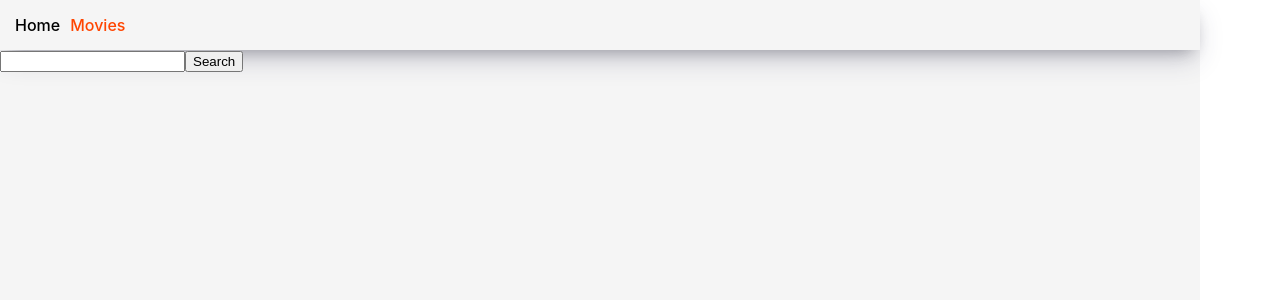
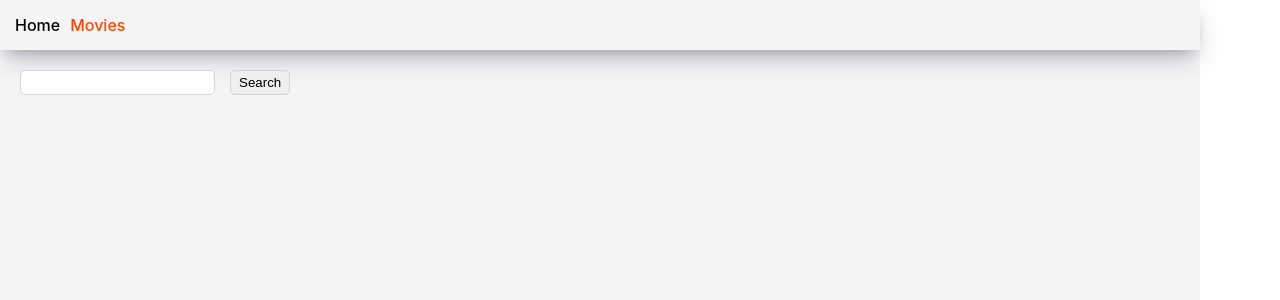
Before and after one commit to AlinaTantsura/goit-react-hw-05-movies, a React (Create React App) app: page /movies in a window 1280 px wide. Shown: the top 300 px of the page. Built offline with nearby package versions, Linux system fonts and the light colour scheme.

Commit message:
Form styles and bagfix

```diff
--- a/src/components/MovieInfo/MovieInfo.jsx
+++ b/src/components/MovieInfo/MovieInfo.jsx
@@ -1,10 +1,10 @@
 import { fetchMovieDetails } from "API";
 import { Notify } from "notiflix";
 import { useEffect, useState } from "react";
-import { Link } from "react-router-dom";
+import { Link, useLocation } from "react-router-dom";
 
 const MovieInfo = ({movieId}) => {
-
+    const location = useLocation();
     const [movieInfo, setMovieInfo] = useState(null);
     async function getMovieInfo(id) {
         try {
@@ -20,11 +20,10 @@ const MovieInfo = ({movieId}) => {
         getMovieInfo(movieId);
     }, [movieId])
 
-
     return (
     <>
             {movieInfo && (
-                <>
+                <section>
                     <img src={movieInfo.poster_path} alt={movieInfo.title || movieInfo.name} />
                     <h1>{movieInfo.title || movieInfo.name}</h1>
                     <p>User score: {movieInfo.vote_average}</p>
@@ -32,15 +31,16 @@ const MovieInfo = ({movieId}) => {
                     <p>{movieInfo.overview}</p>
                     <h3>Genres</h3>
                     {movieInfo.genres.map(item => (<p key={item.id}>{item.name}</p>))}
+                    <h4>Additional information</h4>
                     <ul>
                         <li>
-                            <Link to='cast'>Cast</Link>
+                            <Link to='cast' state={location.state}>Cast</Link>
                         </li>
                         <li>
-                            <Link to='reviews'>Review</Link>
+                            <Link to='reviews' state={location.state}>Review</Link>
                         </li>
                     </ul>
-                </>
+                </section>
             )}
     </>
     )
--- a/src/components/MovieList/MovieList.jsx
+++ b/src/components/MovieList/MovieList.jsx
@@ -31,14 +31,19 @@ const MovieList = ({ searchWord = '' }) => {
         movies &&
         (<ul>
             {movies.map((movie) => (<ListItem key={movie.id}>
-                {(location.pathname) === '/' && <LinkStyled to={`movies/${movie.id}`} state={{ from:'/'}}>
+
+                {/* {(location.pathname) === '/' && <LinkStyled to={`movies/${movie.id}`} state={{ from:'/'}}>
+                    {movie.name || movie.title}
+                </LinkStyled>
+                }  */}
+                {(location.pathname) === '/movies' ? <LinkStyled to={`${movie.id}`} state={{ from: `/movies?query=${searchWord}` }}>
+                    {movie.name || movie.title}
+                </LinkStyled>
+                    : <LinkStyled to={`movies/${movie.id}`} state={{ from:'/'}}>
                     {movie.name || movie.title}
                 </LinkStyled>
                 }
-                { (location.pathname) === '/movies' && <LinkStyled to={`${movie.id}`} state={{ from:`/movies?query=${searchWord}`}}>
-                    {movie.name || movie.title}
-                </LinkStyled>
-                }
+
             </ListItem>))}
         </ul>)
         )
--- /dev/null
+++ b/src/components/pages/Form.styled.js
@@ -0,0 +1,30 @@
+import styled from "styled-components";
+
+const Form = styled.form(() => {
+    return ({
+        paddingTop: "20px",
+        paddingLeft: "20px",
+        input: {
+            outline: 'none',
+            border: 'solid 1px lightgrey',
+            borderRadius: '5px',
+            padding: '4px 8px',
+            marginRight: '15px',
+        },
+        'input:focus': {
+            border: 'solid 2px grey',
+        },
+        button: {
+            padding: '4px 8px',
+            border: 'solid 1px lightgrey',
+            borderRadius: '5px',
+        },
+        'button:hover, button:focus': {
+            borderColor: 'grey',
+            backgroundColor: 'grey',
+            color: 'white',
+        }
+    })
+});
+
+export default Form;
--- a/src/components/pages/Movies.jsx
+++ b/src/components/pages/Movies.jsx
@@ -1,6 +1,7 @@
 import MovieList from "components/MovieList/MovieList";
 // import { Suspense, lazy } from "react";
 import {  useSearchParams } from "react-router-dom";
+import Form from "./Form.styled";
 
 // const MovieList = lazy(()=> import("../MovieList/MovieList"))
 const Movies = () => {
@@ -24,10 +25,10 @@ const Movies = () => {
 
     return (
         <main>
-    <form onSubmit={handleSubmit}>
+    <Form onSubmit={handleSubmit}>
             <input name="search"/>
             <button type='submit'>Search</button>
-        </form>
+        </Form>
             {/* {searchParams.get('query') && (<MovieList searchWord={searchParams.get('query')} />)} */}
             {searchParams.get('query') && (
                 <>
```
